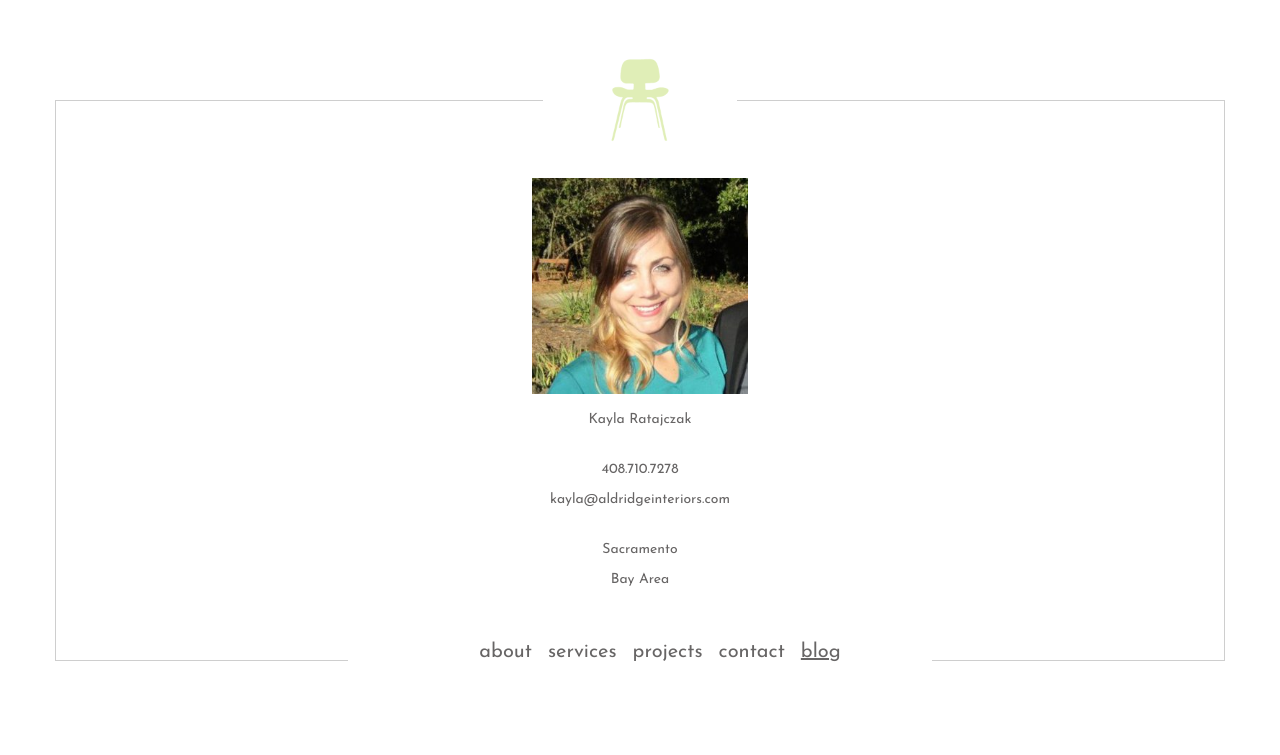
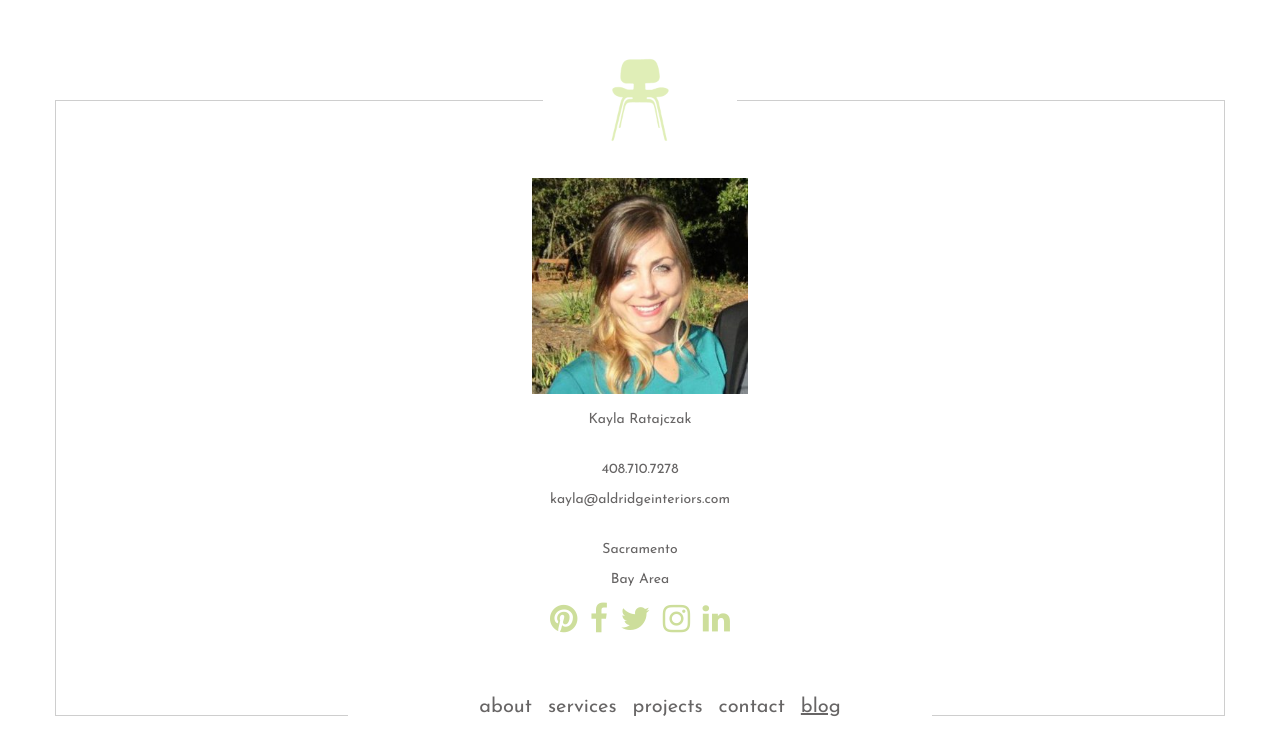
Before and after one commit to aldridgeinteriors/aldridgeinteriors.github.io, a Jekyll site: the page built from contact.html, in a window 1280 px wide. Shown: the top 755 px of the page. Built offline with Jekyll 4.4.1, drawn with Linux system fonts in a browser that asks for light colours; nearby versions of some CDN libraries; Markdown is read by kramdown in place of the engine named in the settings.

Commit message:
adds website links to contact page

```diff
--- a/assets/css/app.css
+++ b/assets/css/app.css
@@ -143,3 +143,9 @@ a.modal-close {
   font-size: 48px;
   color: #cdde9b;
 }
+
+p.websites a {
+  color: #cdde9b;
+  font-size: 32px;
+  margin: 4px;
+}
--- a/contact.html
+++ b/contact.html
@@ -13,5 +13,12 @@ title: Aldridge Interiors - Contact
     <br/>
     <p>Sacramento</p>
     <p>Bay Area</p>
+    <p class="websites">
+      <a href="https://twitter.com/KayRatajczak"><i class="fa fa-pinterest"></i></a>
+      <a href="https://twitter.com/KayRatajczak"><i class="fa fa-facebook"></i></a>
+      <a href="https://twitter.com/KayRatajczak"><i class="fa fa-twitter"></i></a>
+      <a href="https://twitter.com/KayRatajczak"><i class="fa fa-instagram"></i></a>
+      <a href="https://twitter.com/KayRatajczak"><i class="fa fa-linkedin"></i></a>
+    </p>
   </div>
 </div>
```
